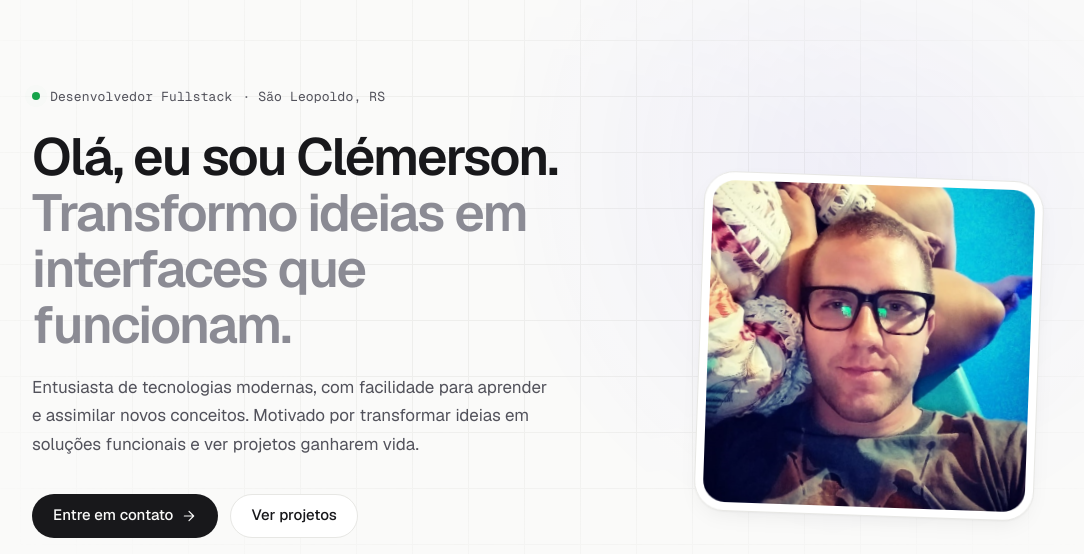
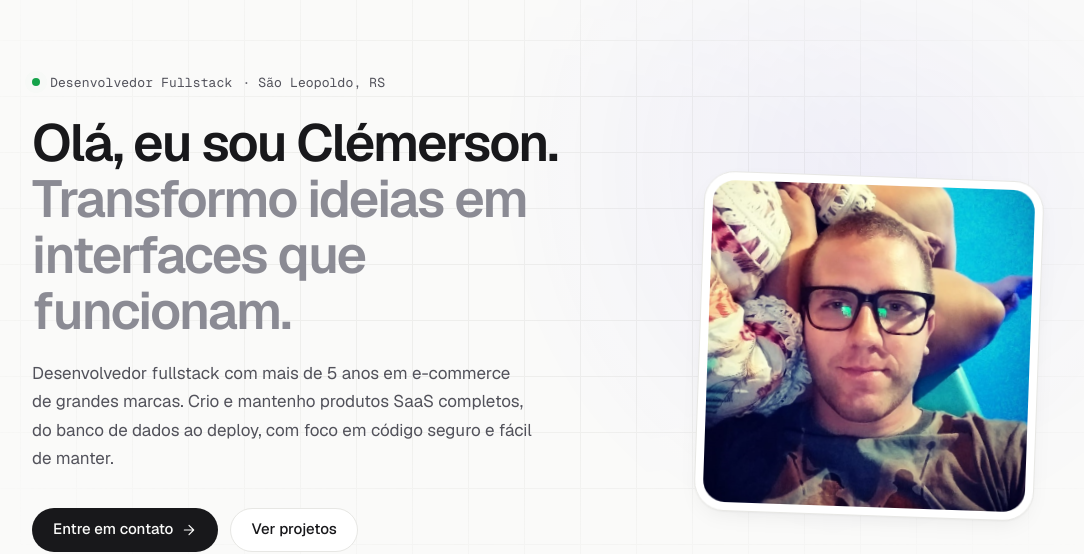
Before and after one commit to clemersonbp/clemersonbp.github.io, a plain HTML site: page index.html in a window 1280 px wide. Shown: the part 72-626 px from the top of the page, without its empty margins (92-1176 px from the left). Drawn offline with nearby package versions, Linux system fonts and the light colour scheme.

Commit message:
style: make hero description more direct
Co-Authored-By: Claude Opus 5.5 <noreply@anthropic.com>

```diff
--- a/index.html
+++ b/index.html
@@ -149,8 +149,8 @@
                         <span class="muted">Transformo ideias em interfaces que funcionam.</span>
                     </h1>
                     <p class="hero-description reveal">
-                        Entusiasta de tecnologias modernas, com facilidade para aprender e assimilar novos conceitos.
-                        Motivado por transformar ideias em soluções funcionais e ver projetos ganharem vida.
+                        Desenvolvedor fullstack com mais de 5 anos em e-commerce de grandes marcas. Crio e mantenho
+                        produtos SaaS completos, do banco de dados ao deploy, com foco em código seguro e fácil de manter.
                     </p>
                     <div class="hero-cta reveal">
                         <a href="#contato" class="btn btn-primary">
```
